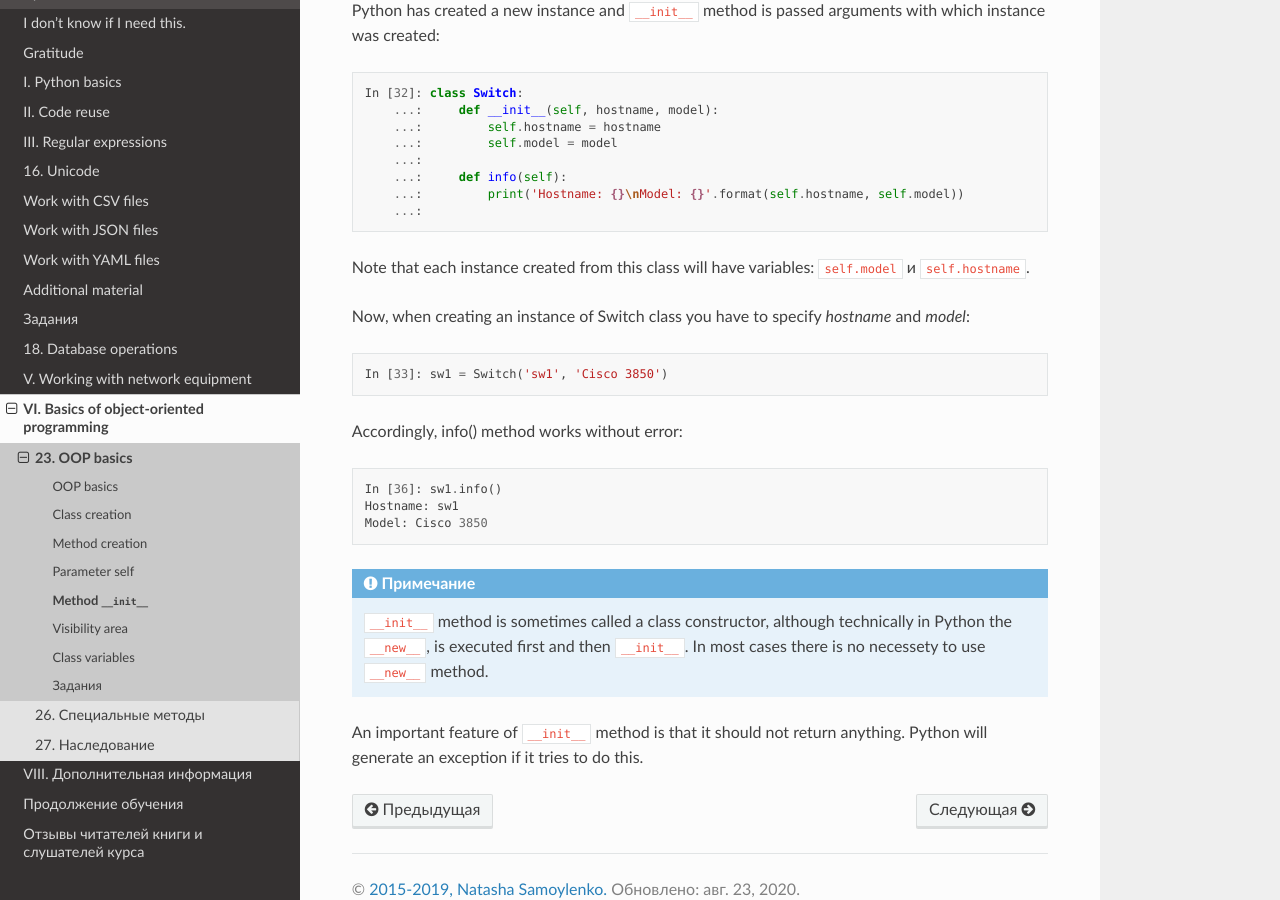
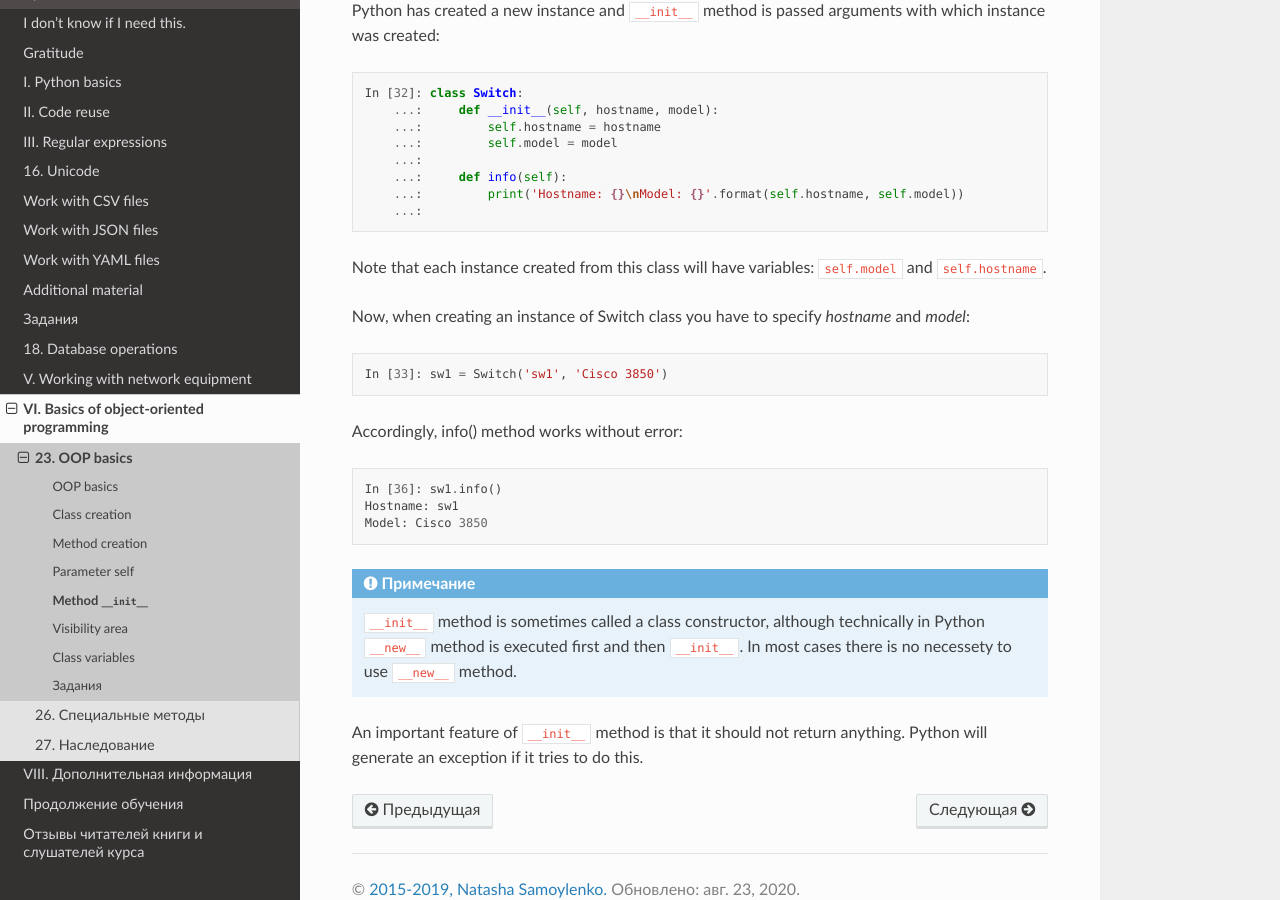
Before and after one commit to Aidar5/nattoeng, a Sphinx documentation site: the page built from docs/source/book/23_oop_basics/init_method.rst, in a window 1280 px wide and 900 px high, scrolled down 751 px. Built offline with Sphinx 7.4.7 and the Read the Docs theme 2.0.0, drawn with Linux system fonts in a browser that asks for light colours; pages that are not in the unit, such as notebooks, are missing from menus.

Commit message:
Update init_method.rst

```diff
--- a/docs/source/book/23_oop_basics/init_method.rst
+++ b/docs/source/book/23_oop_basics/init_method.rst
@@ -40,7 +40,7 @@ In Python these initial object data are specified in ``__init__``. Method ``__in
         ...:         print('Hostname: {}\nModel: {}'.format(self.hostname, self.model))
         ...:
 
-Note that each instance created from this class will have variables: ``self.model`` и ``self.hostname``.
+Note that each instance created from this class will have variables: ``self.model`` and ``self.hostname``.
 
 Now, when creating an instance of Switch class you have to specify *hostname* and *model*:
 
@@ -58,6 +58,6 @@ Accordingly, info() method works without error:
 
 .. note::
 
-    ``__init__`` method is sometimes called a class constructor, although technically in Python the ``__new__``, is executed first and then ``__init__``. In most cases there is no necessety to use ``__new__`` method.
+    ``__init__`` method is sometimes called a class constructor, although technically in Python ``__new__`` method is executed first and then ``__init__``. In most cases there is no necessety to use ``__new__`` method.
 
 An important feature of ``__init__`` method is that it should not return anything. Python will generate an exception if it tries to do this.
```
